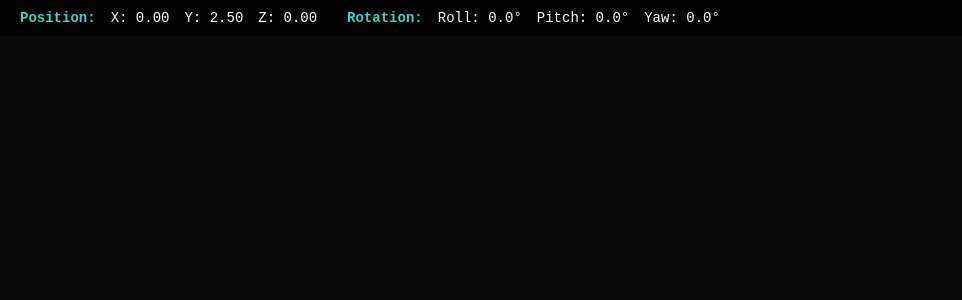
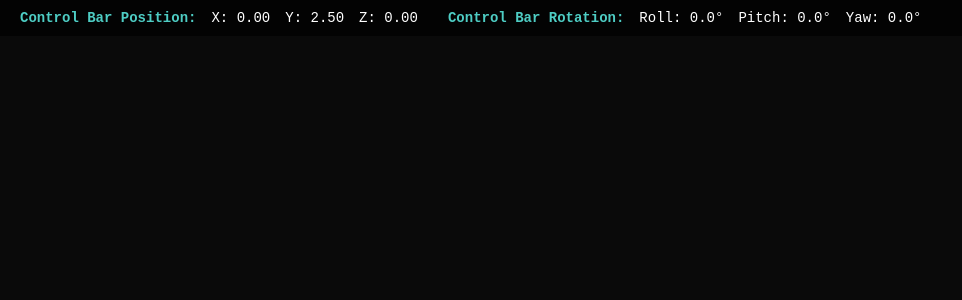
Before and after one commit to InquiryInstitute/puppet, a React (Vite) app: page / in a window 1280 px wide. Shown: the top 300 px of the page, without its empty margins (0-962 px from the left). Built offline with nearby package versions, Linux system fonts and the light colour scheme; no server answers.

Commit message:
Add camera position and attitude display below control bar info

```diff
--- a/src/App.tsx
+++ b/src/App.tsx
@@ -3,6 +3,7 @@ import { Canvas } from '@react-three/fiber'
 import { OrbitControls, PerspectiveCamera } from '@react-three/drei'
 import PuppetScene from './components/PuppetScene'
 import ControlBarDisplay from './components/ControlBarDisplay'
+import CameraTracker from './components/CameraTracker'
 import './App.css'
 
 function App() {
@@ -11,11 +12,18 @@ function App() {
     rotation: { roll: 0, pitch: 0, yaw: 0 }
   })
 
+  const [cameraState, setCameraState] = useState<{
+    position: { x: number; y: number; z: number }
+    rotation: { roll: number; pitch: number; yaw: number }
+  } | null>(null)
+
   return (
     <div className="app">
       <ControlBarDisplay
-        position={controlBarState.position}
-        rotation={controlBarState.rotation}
+        controlBarPosition={controlBarState.position}
+        controlBarRotation={controlBarState.rotation}
+        cameraPosition={cameraState?.position}
+        cameraRotation={cameraState?.rotation}
       />
       <div className="canvas-container">
         <Canvas shadows>
@@ -33,6 +41,9 @@ function App() {
             isExecuting={false}
             onControlBarStateChange={(pos, rot) => setControlBarState({ position: pos, rotation: rot })}
           />
+          <CameraTracker
+            onCameraStateChange={(pos, rot) => setCameraState({ position: pos, rotation: rot })}
+          />
           <OrbitControls
             enablePan={true}
             enableZoom={true}
--- /dev/null
+++ b/src/components/CameraTracker.tsx
@@ -0,0 +1,35 @@
+import { useFrame } from '@react-three/fiber'
+import { useThree } from '@react-three/fiber'
+import * as THREE from 'three'
+
+interface CameraTrackerProps {
+  onCameraStateChange: (position: { x: number; y: number; z: number }, rotation: { roll: number; pitch: number; yaw: number }) => void
+}
+
+export default function CameraTracker({ onCameraStateChange }: CameraTrackerProps) {
+  const { camera } = useThree()
+
+  useFrame(() => {
+    // Get camera position
+    const position = {
+      x: camera.position.x,
+      y: camera.position.y,
+      z: camera.position.z
+    }
+
+    // Get camera rotation as Euler angles
+    const euler = new THREE.Euler().setFromQuaternion(camera.quaternion)
+
+    // Convert to roll/pitch/yaw
+    // In Three.js: Euler.x = pitch, Euler.y = yaw, Euler.z = roll
+    const rotation = {
+      roll: euler.z,   // Rotation around Z axis
+      pitch: euler.x,  // Rotation around X axis
+      yaw: euler.y     // Rotation around Y axis
+    }
+
+    onCameraStateChange(position, rotation)
+  })
+
+  return null // This component doesn't render anything
+}
--- a/src/components/ControlBarDisplay.css
+++ b/src/components/ControlBarDisplay.css
@@ -7,11 +7,18 @@
   color: white;
   padding: 10px 20px;
   display: flex;
-  gap: 30px;
+  flex-direction: column;
+  gap: 10px;
   font-family: 'Courier New', monospace;
   font-size: 14px;
   z-index: 1000;
   pointer-events: none;
+}
+
+.display-group {
+  display: flex;
+  gap: 30px;
+  align-items: center;
 }
 
 .display-section {
--- a/src/components/ControlBarDisplay.tsx
+++ b/src/components/ControlBarDisplay.tsx
@@ -1,30 +1,62 @@
 import './ControlBarDisplay.css'
 
 interface ControlBarDisplayProps {
-  position: { x: number; y: number; z: number }
-  rotation: { roll: number; pitch: number; yaw: number }
+  controlBarPosition: { x: number; y: number; z: number }
+  controlBarRotation: { roll: number; pitch: number; yaw: number }
+  cameraPosition?: { x: number; y: number; z: number }
+  cameraRotation?: { roll: number; pitch: number; yaw: number }
 }
 
-export default function ControlBarDisplay({ position, rotation }: ControlBarDisplayProps) {
+export default function ControlBarDisplay({
+  controlBarPosition,
+  controlBarRotation,
+  cameraPosition,
+  cameraRotation
+}: ControlBarDisplayProps) {
   // Convert radians to degrees for display
-  const rollDeg = (rotation.roll * 180 / Math.PI).toFixed(1)
-  const pitchDeg = (rotation.pitch * 180 / Math.PI).toFixed(1)
-  const yawDeg = (rotation.yaw * 180 / Math.PI).toFixed(1)
+  const controlRollDeg = (controlBarRotation.roll * 180 / Math.PI).toFixed(1)
+  const controlPitchDeg = (controlBarRotation.pitch * 180 / Math.PI).toFixed(1)
+  const controlYawDeg = (controlBarRotation.yaw * 180 / Math.PI).toFixed(1)
+
+  const cameraRollDeg = cameraRotation ? (cameraRotation.roll * 180 / Math.PI).toFixed(1) : '0.0'
+  const cameraPitchDeg = cameraRotation ? (cameraRotation.pitch * 180 / Math.PI).toFixed(1) : '0.0'
+  const cameraYawDeg = cameraRotation ? (cameraRotation.yaw * 180 / Math.PI).toFixed(1) : '0.0'
 
   return (
     <div className="control-bar-display">
-      <div className="display-section">
-        <span className="label">Position:</span>
-        <span className="value">X: {position.x.toFixed(2)}</span>
-        <span className="value">Y: {position.y.toFixed(2)}</span>
-        <span className="value">Z: {position.z.toFixed(2)}</span>
+      {/* Control Bar Info */}
+      <div className="display-group">
+        <div className="display-section">
+          <span className="label">Control Bar Position:</span>
+          <span className="value">X: {controlBarPosition.x.toFixed(2)}</span>
+          <span className="value">Y: {controlBarPosition.y.toFixed(2)}</span>
+          <span className="value">Z: {controlBarPosition.z.toFixed(2)}</span>
+        </div>
+        <div className="display-section">
+          <span className="label">Control Bar Rotation:</span>
+          <span className="value">Roll: {controlRollDeg}°</span>
+          <span className="value">Pitch: {controlPitchDeg}°</span>
+          <span className="value">Yaw: {controlYawDeg}°</span>
+        </div>
       </div>
-      <div className="display-section">
-        <span className="label">Rotation:</span>
-        <span className="value">Roll: {rollDeg}°</span>
-        <span className="value">Pitch: {pitchDeg}°</span>
-        <span className="value">Yaw: {yawDeg}°</span>
-      </div>
+
+      {/* Camera Info */}
+      {cameraPosition && cameraRotation && (
+        <div className="display-group">
+          <div className="display-section">
+            <span className="label">Camera Position:</span>
+            <span className="value">X: {cameraPosition.x.toFixed(2)}</span>
+            <span className="value">Y: {cameraPosition.y.toFixed(2)}</span>
+            <span className="value">Z: {cameraPosition.z.toFixed(2)}</span>
+          </div>
+          <div className="display-section">
+            <span className="label">Camera Rotation:</span>
+            <span className="value">Roll: {cameraRollDeg}°</span>
+            <span className="value">Pitch: {cameraPitchDeg}°</span>
+            <span className="value">Yaw: {cameraYawDeg}°</span>
+          </div>
+        </div>
+      )}
     </div>
   )
 }
```
